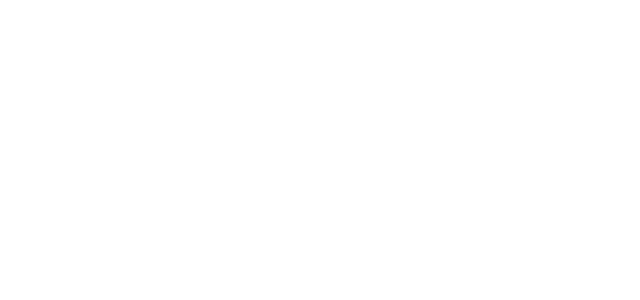
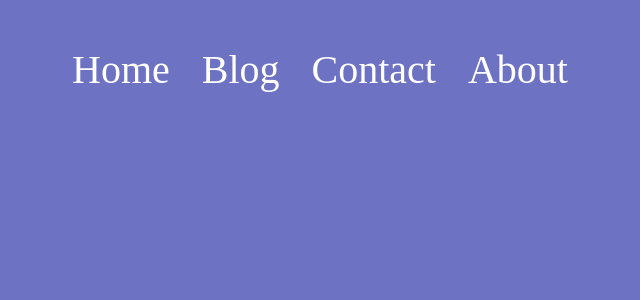
Before and after one commit to FadlHassan/my-app, a React (Create React App) app: page /article in a window 1280 px wide. Before the commit this address had no page. Shown: the top 300 px of the page, without its empty margins (8-648 px from the left). Built offline with nearby package versions, Linux system fonts and the light colour scheme; a web font is replaced by a local one.

Commit message:
Added Link to ArticleView

```diff
--- a/src/App.js
+++ b/src/App.js
@@ -2,6 +2,7 @@ import './App.css'
 import { BrowserRouter as Router, Route, Routes } from 'react-router-dom'
 import LandingView from './components/views/landing-view/LandingView';
 import BlogView from './components/views/blog-view/BlogView';
+import ArticleView from './components/views/article-view/ArticleView';
 
 function App() {
   return (
@@ -10,6 +11,7 @@ function App() {
         <Routes>
           <Route exact path = "/" element={<LandingView/>} />
           <Route exact path = "/blog" element={<BlogView/>} />
+          <Route exact path = "/article" element={<ArticleView/>} />
         </Routes>
       </Router>
     </div>
--- a/src/components/article-card/ArticleCard.jsx
+++ b/src/components/article-card/ArticleCard.jsx
@@ -3,11 +3,11 @@ import styles from './articleCard.module.css';
 import Typography from "../typography/Typography";
 import TypographyVariants from "../../data/typography_variants";
 import myImage from '../../images/landing-page-girl.png';
-
+import { Link } from 'react-router-dom';
 
 const ArticleCard = ({ title, subtitle }) => {
-
     return (
+        <Link to="/article">
             <div className={styles.articleCard}>
                 <div className={styles.imageContainer}>
                     <img src={myImage} alt="ArticleCardImage"/>
@@ -21,6 +21,7 @@ const ArticleCard = ({ title, subtitle }) => {
                     </Typography>
                 </div>
             </div>
+        </Link>
     );
 };
 
--- /dev/null
+++ b/src/components/views/article-view/ArticleView.jsx
@@ -0,0 +1,13 @@
+import React from "react";
+import styles from './articleView.module.css';
+import HeaderBar from "../../header-bar/HeaderBar";
+
+const ArticleView = () => {
+    return (
+        <div className={styles.articleView}>
+            <HeaderBar/>
+        </div>
+    );
+};
+
+export default ArticleView;
--- /dev/null
+++ b/src/components/views/article-view/articleView.module.css
@@ -0,0 +1,9 @@
+.articleView {
+    display: flex;
+    flex-direction: column;
+    padding: 40px 80px 0px;
+    background: var(--blue);
+    height: 100vh;
+    gap: 125px;
+    overflow: hidden;
+}
```
Lines whose indentation alone changed are shown as unchanged.
